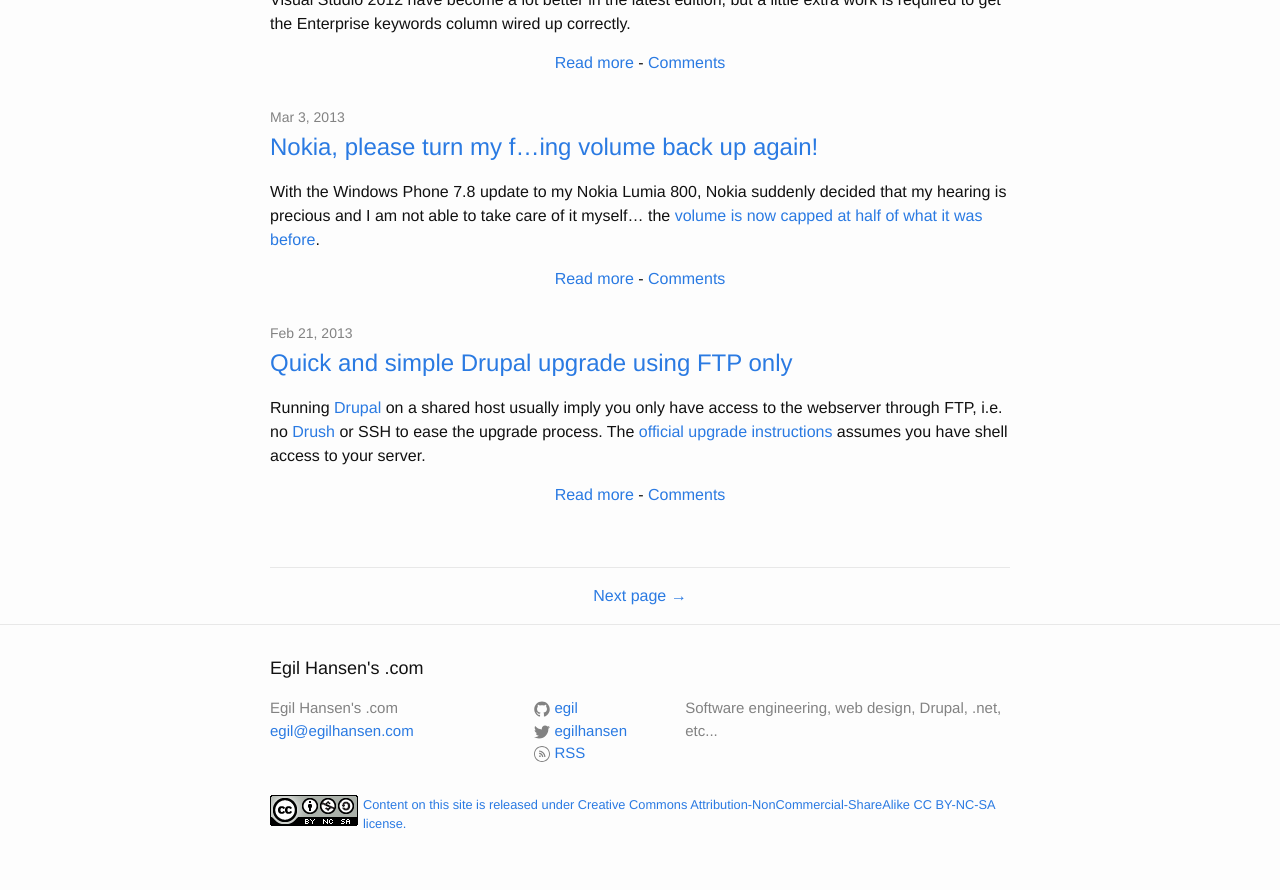
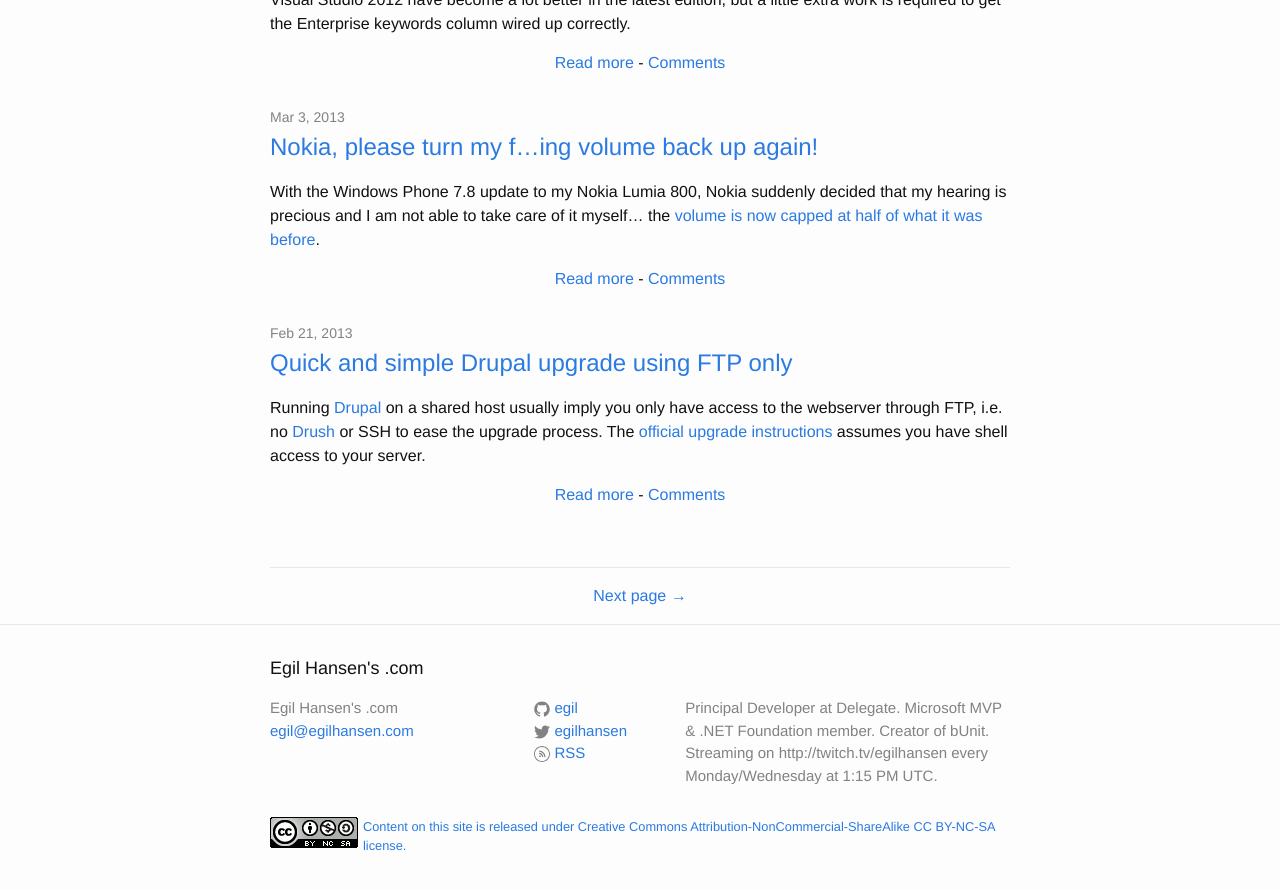
Before and after one commit to egil/egil.github.io, a Jekyll site: the page built from index.html, in a window 1280 px wide and 900 px high, scrolled down 2075 px. Shown: the top 890 px of the window. Built offline with Jekyll 4.4.1, drawn with Linux system fonts in a browser that asks for light colours; the list of posts is cut into pages by our own code; comment, search, counter and statistics services are not loaded.

Commit message:
Update _config.yml

```diff
--- a/_config.yml
+++ b/_config.yml
@@ -2,7 +2,7 @@
 title: Egil Hansen's .com
 email: egil@egilhansen.com
 description: >
-  Software engineering, web design, Drupal, .net, etc...
+  Principal Developer at Delegate. Microsoft MVP & .NET Foundation member. Creator of bUnit. Streaming on http://twitch.tv/egilhansen every Monday/Wednesday at 1:15 PM UTC.
 
 baseurl: "" # the subpath of your site, e.g. /blog/
 url: "https://egilhansen.com" # the base hostname & protocol for your site
```
